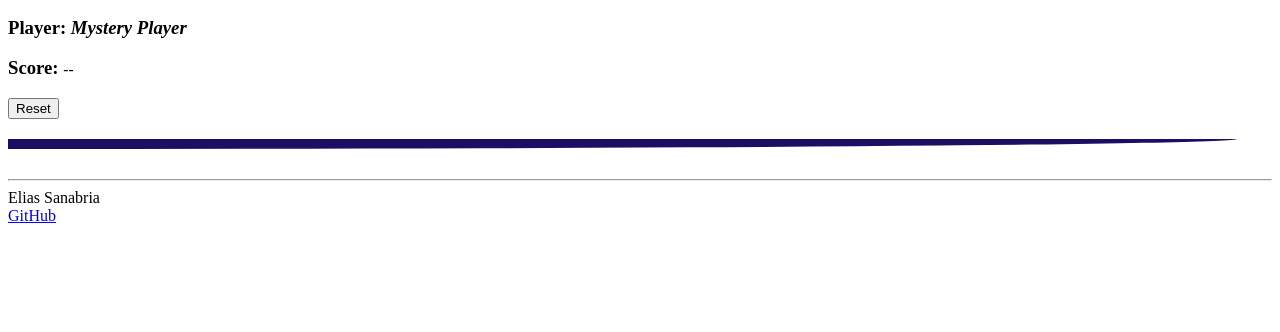
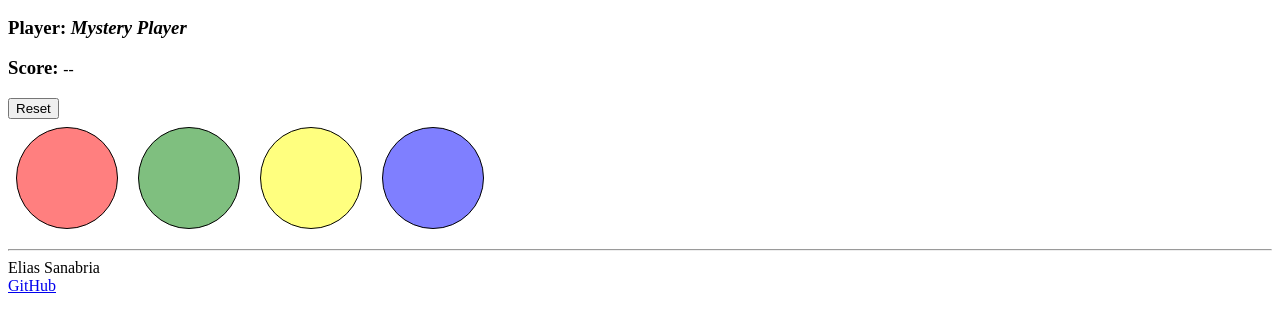
Before and after one commit to eliassanabria/Simon-260, a plain HTML site: page play.html in a window 1280 px wide. Shown: the part 154-486 px from the top of the page. Drawn offline with Linux system fonts and the light colour scheme.

Commit message:
Play HTML is complete with css integreated for button colors We are now writing the About page and the scores page

```diff
--- a/play.html
+++ b/play.html
@@ -27,10 +27,10 @@
       <div class="Game-Board">
         <div class="game">
             <div id="button-container">
-                <div class="button-top-right" id="red-btn"></div>
-                <div class="button-top-left" id="green-btn"></div>
-                <div class="button-bottom-left" id="yellow-btn"></div>
-                <div class="button-bottom-right" id="blue-btn"></div>
+              <div class="btn" id="red"></div>
+              <div class="btn" id="green"></div>
+              <div class="btn" id="yellow"></div>
+              <div class="btn" id="blue"></div>
               </div>
         </div>
       </div>
--- a/simon.css
+++ b/simon.css
@@ -1,26 +1,25 @@
 
-.button-top-right{}
-.button-top-left{}
-.button-bottom-left{
-    background-color: yellow;
-    border: rgb(226, 232, 53);
-    border-radius: 0 100% 0 0;
-    margin: 20px 0 0 0;
-}
-.button-bottom-right{
-    background-color: blue;
-    border: thick solid #1b0e64;
-    border-radius: 0 0 100% 0;
-    margin: 0 35px 30px 0;
-}
-.button-container {
-    grid-gap: 20px;
-    display: grid;
-    gap: 20px;
-    grid-template-columns: 1fr 1fr;
-    height: 100%;
-    width:100%
-}
+.btn {
+    width: 100px;
+    height: 100px;
+    border: 1px solid black;
+    display: inline-block;
+    margin: 8px;
+    border-radius: 50%;
+
+  }
+  #red {
+    background-color: rgba(255, 0, 0, 0.5);
+  }
+  #green {
+    background-color: rgba(0, 128, 0, 0.5);
+  }
+  #yellow {
+    background-color: rgba(255, 255, 0, 0.5);
+  }
+  #blue {
+    background-color: rgba(0, 0, 255, 0.5);
+  }
 
 .Game-Board{
     position: relative;
```
Also changed, not shown: about.html (added).
